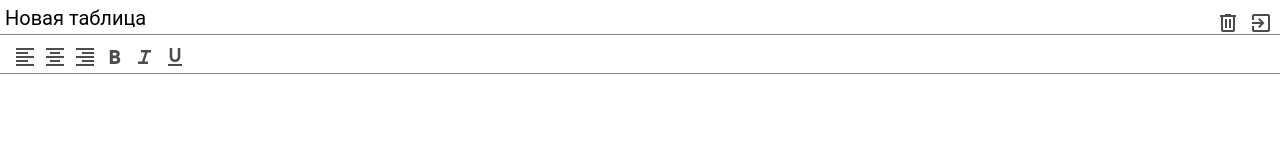
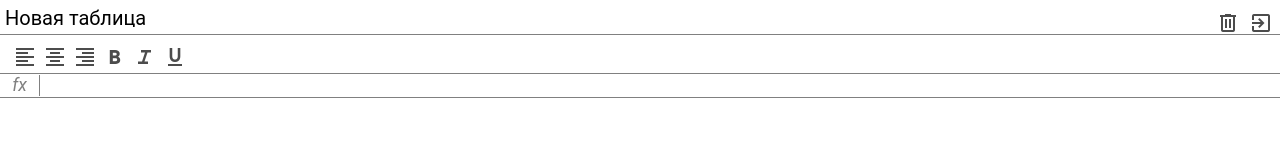
Before and after one commit to Diminich/ExelJS, a website built with webpack: page src/index.html in a window 1280 px wide. Built offline with nearby package versions, Linux system fonts and the light colour scheme.

Commit message:
adding styles for formula

```diff
--- a/src/index.html
+++ b/src/index.html
@@ -45,7 +45,10 @@
             <span class="material-symbols-outlined"> format_underlined </span>
           </div>
         </div>
-        <div class="excel__formula"></div>
+        <div class="excel__formula">
+          <div class="info">fx</div>
+          <div class="input" contenteditable spellcheck="false"></div>
+        </div>
         <div class="excel__table"></div>
       </div>
     </div>
--- a/src/scss/_variables.scss
+++ b/src/scss/_variables.scss
@@ -1,3 +1,5 @@
 $header-height: 34px;
 $toolbar-height: 40px;
+$formula-height: 24px;
+$info-cell-width: 40px;
 $border-color: gray;
--- a/src/scss/formula.scss
+++ b/src/scss/formula.scss
@@ -1,6 +1,30 @@
-@import 'variables';
-@import 'mixins';
+@import "variables";
+@import "mixins";
 
 .excel__formula {
+  position: absolute;
+  left: 0;
+  right: 0;
+  top: $header-height + $toolbar-height;
+  height: $formula-height;
+  display: flex;
+  align-items: center;
+  border-bottom: 1px solid $border-color;
 
+  .info {
+    font-size: 18px;
+    font-style: italic;
+    text-align: center;
+    border-right: 1px solid $border-color;
+    min-width: $info-cell-width;
+  }
+
+  .input {
+    padding: 4px;
+    font-size: 12px;
+    outline: none;
+    width: 100%;
+    height: 100%;
+    color: black;
+  }
 }
--- a/src/scss/index.scss
+++ b/src/scss/index.scss
@@ -19,4 +19,5 @@ body {
 
 .excel {
   position: relative;
+  color: gray;
 }
```
